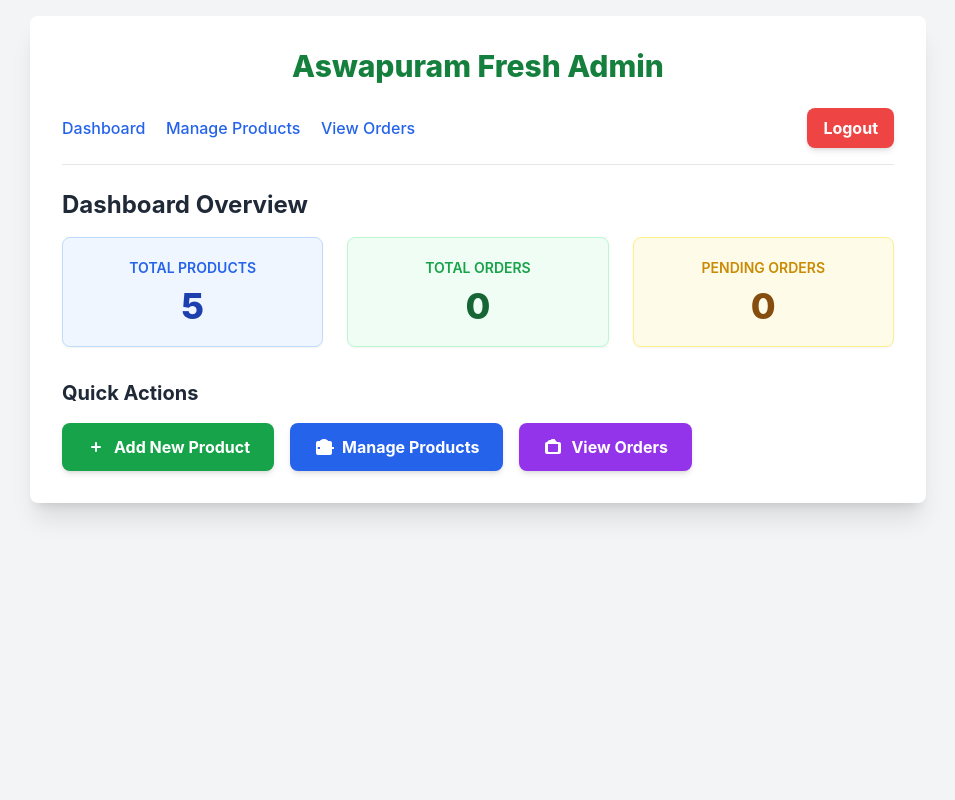
After one commit to Lokesh9998868/Aswapuram_Fresh, a Flask app: page /admin in a window 1280 px wide. The commit adds this page. Shown: the whole page, without its empty margins (162-1117 px from the left). Run offline with Flask 3, Linux system fonts and the light colour scheme; the visitor is signed in with stand-in values (Sample User, id 1); some libraries are stand-ins or nearby versions.

Commit message:
Add the admin dashboard

```diff
--- a/app.py
+++ b/app.py
@@ -1,16 +1,13 @@
-from flask import Flask, render_template, request, redirect, url_for, session
+from flask import Flask, render_template, request, redirect, url_for, session, flash
 import uuid # For generating unique IDs for products and orders
 from datetime import datetime # to get current date for orders
 
 # Initialize Flask app
 app = Flask(__name__)
-# A secret key is required for sessions in Flask (used for managing user login status).
-# In a real app, this should be a strong, randomly generated key stored securely (e.g., environment variable).
 app.secret_key = 'lokesh123'
 
 # --- In-memory Data Storage (for demonstration purposes) ---
 # In a real application, this data would be stored in a persistent database
-# like PostgreSQL, MySQL, SQLite, etc.
 
 # Mock product data
 products = [
@@ -27,38 +24,37 @@ users = {
     "admin@fresh.com": {"password": "admin123", "name": "Admin User", "is_admin": True}
 }
 
-#Order data (to store placed orders)
+# Order data (to store placed orders)
 orders = []
+
+# --- Helper Functions (for admin access control) ---
+def admin_required(f):
+    from functools import wraps
+    @wraps(f)
+    def decorated_function(*args, **kwargs):
+        if not session.get('logged_in') or not session.get('is_admin'):
+            flash('Admin access required.', 'danger') # Use flash for messages
+            session['redirect_after_login'] = request.url # Store the URL trying to access
+            return redirect(url_for('login'))
+        return f(*args, **kwargs)
+    return decorated_function
 
 # --- Routes and Views ---
 
 @app.route('/')
 def homepage():
-    """
-    Render the homepage displaying available products.
-    Check if the user is logged in to display their name and relevant links
-    """
     username = session.get('username')
     return render_template('home.html', products=products, username=username)
 
-# ... (rest of your app.py imports and initializations) ...
-
 @app.route('/login', methods=['GET', 'POST'])
 def login():
-    """
-    Handles user login.
-    GET request: Displays the login form.
-    POST request: Authenticates user based on email and password.
-    If successful, sets session variables and redirects.
-    If failed, displays an error message on the same page.
-    """
     error = None
-    email_attempt = '' # Initialize email_attempt here so it's always defined
+    email_attempt = ''
 
     if request.method == 'POST':
         email = request.form['email']
         password = request.form['password']
-        email_attempt = email # This line now re-assigns it for POST requests
+        email_attempt = email
 
         user_data = users.get(email)
 
@@ -68,46 +64,33 @@ def login():
             session['username'] = user_data['name']
             session['is_admin'] = user_data.get('is_admin', False)
 
-            # Check if there's a page to redirect to after successful login
             next_page = session.pop('redirect_after_login', None)
             if next_page:
                 return redirect(next_page)
             elif session['is_admin']:
-                return redirect(url_for('admin_orders'))
+                return redirect(url_for('admin_dashboard')) # Redirect admin to dashboard
             else:
                 return redirect(url_for('homepage'))
         else:
             error = 'Invalid Credentials. Please try again.'
 
-    # Render the login page, passing the error message (if any) and the attempted email
     return render_template('login.html', error=error, email=email_attempt)
 
-# ... (rest of your app.py routes and code) ...
 @app.route('/logout')
 def logout():
-    """
-    Handle user logout.
-    Clears the session and redirects to the homepage.
-    """
     session.pop('logged_in', None)
     session.pop('email', None)
     session.pop('username', None)
     session.pop('cart', None)
     session.pop('is_admin', None)
+    flash('You have been logged out.', 'info') # Add flash message
     return redirect(url_for('homepage'))
-
-# ... (rest of your app.py imports and initializations) ...
-
-# ... (rest of your app.py imports and initializations) ...
 
 @app.route('/add_to_cart', methods=['POST'])
 def add_to_cart():
-    """
-    Adds a product to the user's shopping cart with a specified quantity.
-    Uses Flask's session to store cart items.
-    """
     if not session.get('logged_in'):
         session['redirect_after_login'] = request.referrer or url_for('homepage')
+        flash('Please login to add items to cart.', 'warning')
         return redirect(url_for('login'))
 
     product_id = request.form['product_id']
@@ -123,83 +106,75 @@ def add_to_cart():
     if product:
         cart = session.get('cart', {})
 
-        # Ensure the item structure is consistent for storage in cart
         item_to_add = {
             "id": product["id"],
             "name": product["name"],
             "price": product["price"],
-            "unit": product.get("unit", "N/A"), # Safely get unit, default to "N/A"
-            "image": product.get("image", ""), # Safely get image, default to empty string
+            "unit": product.get("unit", "N/A"),
+            "image": product.get("image", ""),
             "quantity": quantity
         }
 
         if product_id in cart:
             cart[product_id]['quantity'] += quantity
         else:
-            cart[product_id] = item_to_add # Use the consistently structured item
+            cart[product_id] = item_to_add
 
         session['cart'] = cart
+        flash(f'{quantity} x {product["name"]} added to cart!', 'success')
+    else:
+        flash('Product not found!', 'danger')
     return redirect(url_for('homepage'))
-
-# ... (rest of your app.py routes and code) .....
 
 @app.route('/cart')
 def view_cart():
-    """
-    Displays the contents of the user's shopping cart.
-    Calculates the total price of items in the cart.
-    """
     if not session.get('logged_in'):
         session['redirect_after_login'] = url_for('view_cart')
+        flash('Please login to view your cart.', 'warning')
         return redirect(url_for('login'))
 
     cart = session.get('cart', {})
-    cart_items = list(cart.values()) # Convert dictionary values to a list for iteration in template
+    cart_items = list(cart.values())
     total_price = sum(item['price'] * item['quantity'] for item in cart_items)
     return render_template('cart.html', cart_items=cart_items, total_price=total_price)
 
 @app.route('/checkout')
 def checkout():
-    """
-    Displays the checkout page, showing order summary and payment options.
-    For this MVP, only Cash on Delivery (COD) is available.
-    """
     if not session.get('logged_in'):
         session['redirect_after_login'] = url_for('checkout')
+        flash('Please login to checkout.', 'warning')
         return redirect(url_for('login'))
 
     cart = session.get('cart', {})
     if not cart:
-        return redirect(url_for('view_cart')) # Redirect to cart if empty
+        flash('Your cart is empty. Please add items before checking out.', 'info')
+        return redirect(url_for('view_cart'))
 
     cart_items = list(cart.values())
     total_price = sum(item['price'] * item['quantity'] for item in cart_items)
-    # Get user's default address or provide a placeholder
     user_address = users.get(session.get('email'), {}).get('address', '')
 
     return render_template('payment.html', cart_items=cart_items, total_price=total_price, user_address=user_address)
 
 @app.route('/place_order', methods=['POST'])
 def place_order():
-    """
-    Processes the order after checkout.
-    Creates a new order record and clears the user's cart.
-    """
     if not session.get('logged_in'):
+        flash('You must be logged in to place an order.', 'danger')
         return redirect(url_for('login'))
 
     cart = session.get('cart', {})
     if not cart:
-        return redirect(url_for('view_cart')) # Cannot place an empty order
+        flash('Cannot place an empty order. Please add items to your cart.', 'info')
+        return redirect(url_for('view_cart'))
 
     delivery_address = request.form.get('address', '')
-    payment_method = request.form.get('payment_method', 'cod') # Default to COD
+    payment_method = request.form.get('payment_method', 'cod')
 
     cart_items_list = list(cart.values())
     total_amount = sum(item['price'] * item['quantity'] for item in cart_items_list)
 
     order_id = str(uuid.uuid4())
-    current_date = datetime.now().strftime("%Y-%m-%d %H:%M:%S") # Format current date/time
+    current_date = datetime.now().strftime("%Y-%m-%d %H:%M:%S")
 
     new_order = {
         "id": order_id,
@@ -210,41 +185,110 @@ def place_order():
         "delivery_address": delivery_address,
         "payment_method": payment_method,
         "date": current_date,
-        "status": "Pending" # Initial status
+        "status": "Pending"
     }
-    orders.append(new_order) # Add to our in-memory orders list
+    orders.append(new_order)
 
-    session.pop('cart', None) # Clear the cart after placing the order
-
+    session.pop('cart', None)
+    flash(f'Order {order_id} placed successfully!', 'success')
     return render_template('order_confirmation.html', order_id=order_id, username=session.get('username'))
 
+# --- NEW ADMIN ROUTES ---
+
+@app.route('/admin')
+@admin_required
+def admin_dashboard():
+    """Admin dashboard to show an overview and links to other admin functions."""
+    total_products = len(products)
+    total_orders = len(orders)
+    pending_orders = len([o for o in orders if o['status'] == 'Pending'])
+    # In a real app, you'd fetch from DB and do more complex aggregations
+    return render_template('admin_dashboard.html',
+                           total_products=total_products,
+                           total_orders=total_orders,
+                           pending_orders=pending_orders)
+
+@app.route('/admin/products')
+@admin_required
+def admin_products():
+    """Admin panel to view, add, edit, and remove products."""
+    return render_template('admin_products.html', products=products)
+
+@app.route('/admin/products/add', methods=['GET', 'POST'])
+@admin_required
+def add_product():
+    """Handles adding a new product."""
+    if request.method == 'POST':
+        name = request.form['name']
+        price = float(request.form['price'])
+        unit = request.form['unit']
+        # For simplicity, image is hardcoded or could be a basic text input for filename
+        image = request.form.get('image', 'default_product.png') # Optional image field
+
+        new_product = {
+            "id": str(uuid.uuid4()),
+            "name": name,
+            "price": price,
+            "unit": unit,
+            "image": image
+        }
+        products.append(new_product)
+        flash(f'Product "{name}" added successfully!', 'success')
+        return redirect(url_for('admin_products'))
+    return render_template('admin_add_product.html')
+
+@app.route('/admin/products/edit/<product_id>', methods=['GET', 'POST'])
+@admin_required
+def edit_product(product_id):
+    """Handles editing an existing product."""
+    product = next((p for p in products if p["id"] == product_id), None)
+    if not product:
+        flash('Product not found!', 'danger')
+        return redirect(url_for('admin_products'))
+
+    if request.method == 'POST':
+        product['name'] = request.form['name']
+        product['price'] = float(request.form['price'])
+        product['unit'] = request.form['unit']
+        product['image'] = request.form.get('image', product.get('image', 'default_product.png')) # Update or keep existing
+        flash(f'Product "{product["name"]}" updated successfully!', 'success')
+        return redirect(url_for('admin_products'))
+    return render_template('admin_edit_product.html', product=product)
+
+@app.route('/admin/products/delete/<product_id>', methods=['POST'])
+@admin_required
+def delete_product(product_id):
+    """Handles deleting a product."""
+    global products # Need to declare global to modify the list directly
+    original_len = len(products)
+    products = [p for p in products if p["id"] != product_id]
+    if len(products) < original_len:
+        flash('Product deleted successfully!', 'success')
+    else:
+        flash('Product not found or could not be deleted.', 'danger')
+    return redirect(url_for('admin_products'))
+
 @app.route('/admin/orders')
+@admin_required # Use the decorator here as well
 def admin_orders():
-    """
-    Admin panel to view all placed orders.
-    Requires admin login.
-    """
-    if not session.get('logged_in') or not session.get('is_admin'):
-        # If not logged in as admin, redirect to login page
-        session['redirect_after_login'] = url_for('admin_orders')
-        return redirect(url_for('login'))
+    """Admin panel to view all placed orders."""
     return render_template('admin_orders.html', orders=orders)
 
 @app.route('/admin/orders/<order_id>/update_status', methods=['POST'])
+@admin_required # Use the decorator here as well
 def update_order_status(order_id):
-    """
-    Updates the status of a specific order (e.g., to 'Delivered').
-    Admin function.
-    """
-    if not session.get('logged_in') or not session.get('is_admin'):
-        return "Unauthorized Access. Please login as admin.", 403 # HTTP 403 Forbidden
-
+    """Updates the status of a specific order (e.g., to 'Delivered')."""
     order = next((o for o in orders if o["id"] == order_id), None)
     if order:
-        order["status"] = "Delivered" # Simple status update
+        order["status"] = "Delivered"
+        flash(f'Order {order_id} marked as Delivered!', 'success')
+    else:
+        flash('Order not found!', 'danger')
     return redirect(url_for('admin_orders'))
 
-# To run this Flask app, make sure your virtual environment is activated in your terminal.
-# Then, set the FLASK_APP environment variable and run Flask:
-# export FLASK_APP=app.py # For macOS/Linux
+# To run this Flask app:
+# export FLASK_APP=app.py
 # flask run
+
+if __name__ == '__main__':
+    app.run(debug=True) # Run in debug mode for development
--- /dev/null
+++ b/templates/admin_base.html
@@ -0,0 +1,41 @@
+<!DOCTYPE html>
+<html lang="en">
+<head>
+    <meta charset="UTF-8">
+    <meta name="viewport" content="width=device-width, initial-scale=1.0">
+    <title>{% block title %}Admin Panel{% endblock %}</title>
+    <script src="https://cdn.tailwindcss.com"></script>
+    <style>body { font-family: 'Inter', sans-serif; }</style>
+</head>
+<body class="bg-gray-100 min-h-screen flex flex-col p-4">
+    <div class="container mx-auto bg-white rounded-lg shadow-xl p-6 md:p-8 max-w-4xl w-full">
+        <h1 class="text-3xl font-extrabold text-green-700 mb-6 text-center">Aswapuram Fresh Admin</h1>
+
+        {# Flash Messages #}
+        {% with messages = get_flashed_messages(with_categories=true) %}
+            {% if messages %}
+                <ul class="list-none p-0 mb-4">
+                    {% for category, message in messages %}
+                        <li class="p-3 mb-2 rounded-md {% if category == 'success' %}bg-green-100 text-green-700{% elif category == 'danger' %}bg-red-100 text-red-700{% elif category == 'warning' %}bg-yellow-100 text-yellow-700{% else %}bg-blue-100 text-blue-700{% endif %} border border-{{ category }}-400">
+                            {{ message }}
+                        </li>
+                    {% endfor %}
+                </ul>
+            {% endif %}
+        {% endwith %}
+
+        <nav class="mb-6 border-b pb-4 flex justify-between items-center">
+            <div>
+                <a href="{{ url_for('admin_dashboard') }}" class="text-blue-600 hover:text-blue-800 font-medium mr-4">Dashboard</a>
+                <a href="{{ url_for('admin_products') }}" class="text-blue-600 hover:text-blue-800 font-medium mr-4">Manage Products</a>
+                <a href="{{ url_for('admin_orders') }}" class="text-blue-600 hover:text-blue-800 font-medium">View Orders</a>
+            </div>
+            <a href="{{ url_for('logout') }}" class="bg-red-500 hover:bg-red-600 text-white font-bold py-2 px-4 rounded-lg shadow-md">Logout</a>
+        </nav>
+
+        <div class="content">
+            {% block content %}{% endblock %}
+        </div>
+    </div>
+</body>
+</html>
--- /dev/null
+++ b/templates/admin_dashboard.html
@@ -0,0 +1,45 @@
+{% extends "admin_base.html" %}
+
+{% block title %}Admin Dashboard{% endblock %}
+
+{% block content %}
+    <h2 class="text-2xl font-bold text-gray-800 mb-4">Dashboard Overview</h2>
+    <div class="grid grid-cols-1 md:grid-cols-3 gap-6 mb-8">
+        <div class="bg-blue-50 border border-blue-200 rounded-lg p-5 text-center shadow-sm">
+            <p class="text-blue-600 text-sm font-semibold uppercase">Total Products</p>
+            <p class="text-4xl font-extrabold text-blue-800 mt-2">{{ total_products }}</p>
+        </div>
+        <div class="bg-green-50 border border-green-200 rounded-lg p-5 text-center shadow-sm">
+            <p class="text-green-600 text-sm font-semibold uppercase">Total Orders</p>
+            <p class="text-4xl font-extrabold text-green-800 mt-2">{{ total_orders }}</p>
+        </div>
+        <div class="bg-yellow-50 border border-yellow-200 rounded-lg p-5 text-center shadow-sm">
+            <p class="text-yellow-600 text-sm font-semibold uppercase">Pending Orders</p>
+            <p class="text-4xl font-extrabold text-yellow-800 mt-2">{{ pending_orders }}</p>
+        </div>
+    </div>
+
+    <h3 class="text-xl font-bold text-gray-800 mb-4">Quick Actions</h3>
+    <div class="flex flex-wrap gap-4">
+        <a href="{{ url_for('add_product') }}" class="bg-green-600 hover:bg-green-700 text-white font-bold py-3 px-6 rounded-lg shadow-md flex items-center">
+            <svg xmlns="http://www.w3.org/2000/svg" class="h-5 w-5 mr-2" viewBox="0 0 20 20" fill="currentColor">
+                <path fill-rule="evenodd" d="M10 5a1 1 0 011 1v3h3a1 1 0 110 2h-3v3a1 1 0 11-2 0v-3H6a1 1 0 110-2h3V6a1 1 0 011-1z" clip-rule="evenodd" />
+            </svg>
+            Add New Product
+        </a>
+        <a href="{{ url_for('admin_products') }}" class="bg-blue-600 hover:bg-blue-700 text-white font-bold py-3 px-6 rounded-lg shadow-md flex items-center">
+            <svg xmlns="http://www.w3.org/2000/svg" class="h-5 w-5 mr-2" viewBox="0 0 20 20" fill="currentColor">
+                <path d="M7 3a1 1 0 000 2h6a1 1 0 100-2H7z" />
+                <path fill-rule="evenodd" d="M18 8H2V6a2 2 0 012-2h3a2 2 0 012-2h2a2 2 0 012 2h3a2 2 0 012 2v10a2 2 0 01-2 2H4a2 2 0 01-2-2V8zm3 4a1 1 0 100-2h-3v2h3zM3 12a1 1 0 100-2h3v2H3z" clip-rule="evenodd" />
+            </svg>
+            Manage Products
+        </a>
+         <a href="{{ url_for('admin_orders') }}" class="bg-purple-600 hover:bg-purple-700 text-white font-bold py-3 px-6 rounded-lg shadow-md flex items-center">
+            <svg xmlns="http://www.w3.org/2000/svg" class="h-5 w-5 mr-2" viewBox="0 0 20 20" fill="currentColor">
+                <path d="M9 2a1 1 0 000 2h2a1 1 0 100-2H9z" />
+                <path fill-rule="evenodd" d="M4 5a2 2 0 00-2 2v8a2 2 0 002 2h12a2 2 0 002-2V7a2 2 0 00-2-2h-1.586a1 1 0 01-.707-.293l-1.121-1.121A2 2 0 009.172 3H6.828a2 2 0 00-1.414.586L4 5zm11 2H5v7a1 1 0 001 1h8a1 1 0 001-1V7z" clip-rule="evenodd" />
+            </svg>
+            View Orders
+        </a>
+    </div>
+{% endblock %}
--- a/templates/adminpage.html
+++ /dev/null
@@ -1 +0,0 @@
-hello everyone
```
Also changed, not shown: templates/admin_add_product.html (added, +34 -0 lines), templates/admin_edit_product.html (added, +34 -0 lines), templates/admin_orders.html (+8 -20 lines), templates/admin_product.html (added, +52 -0 lines), templates/New Text Document.txt (added).
